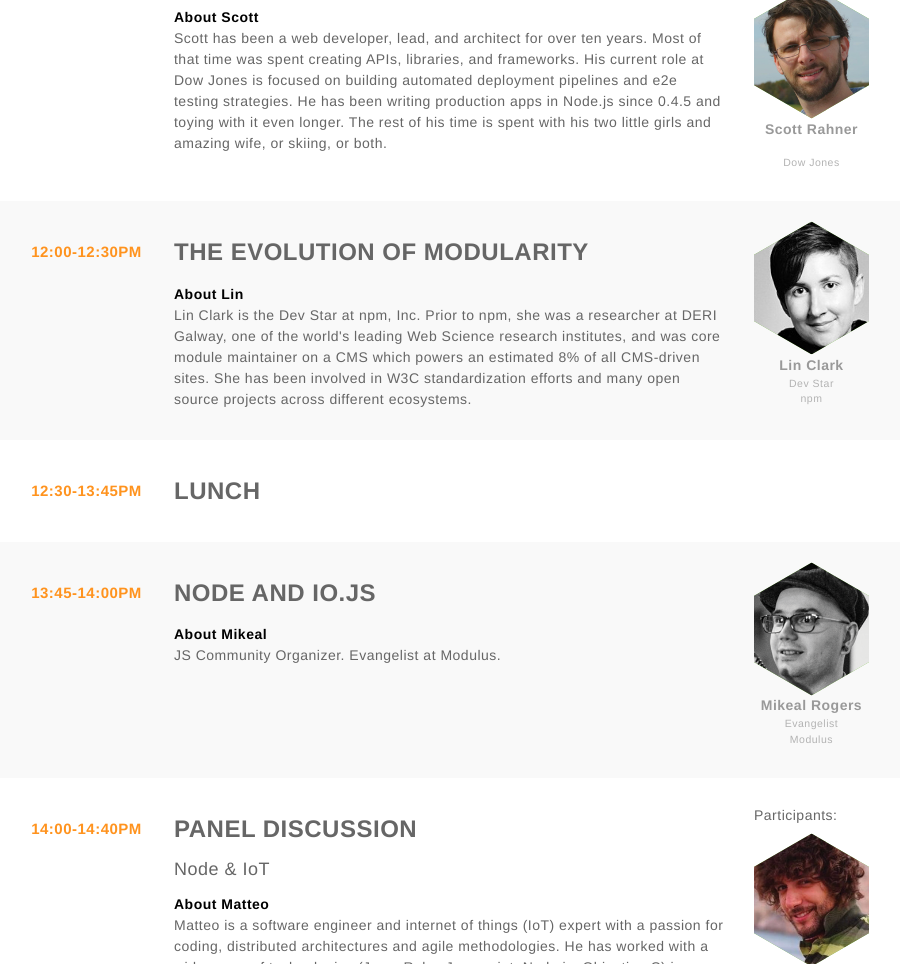
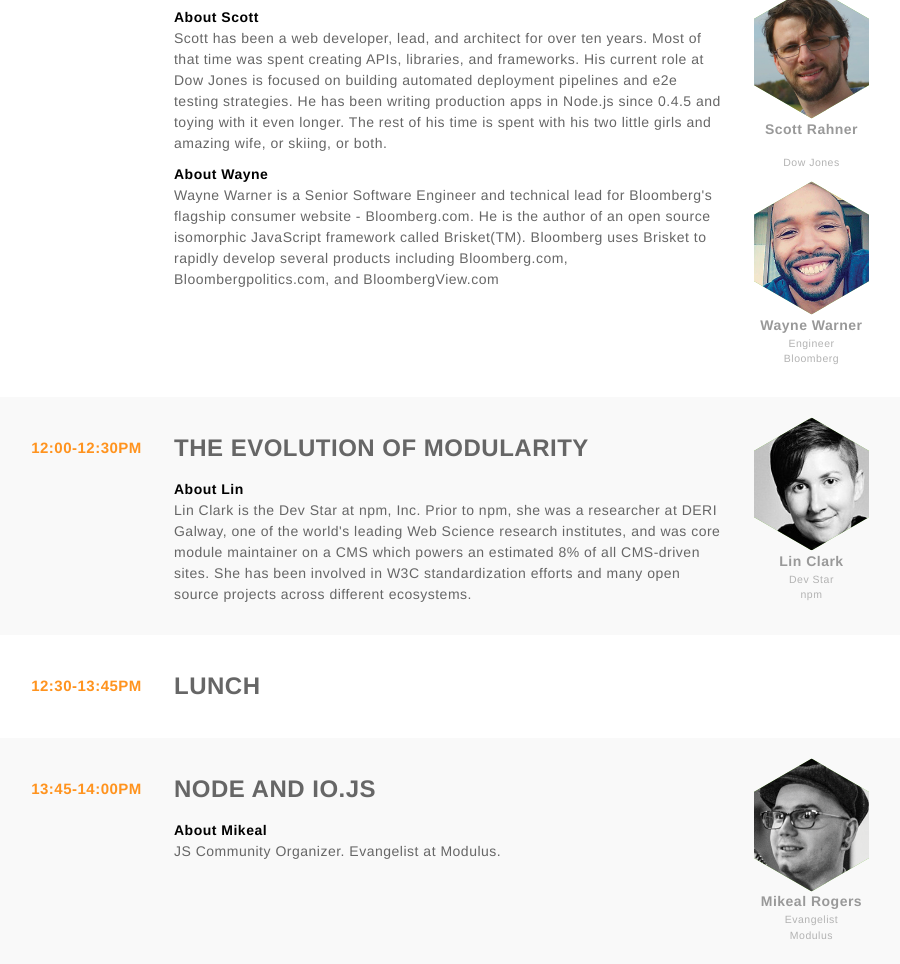
Before and after one commit to nodeday/nodeday.github.io, a plain HTML site: page 2015-condenast/index.html in a window 1280 px wide. Shown: the part 2058-3022 px from the top of the page, without its empty margins (191-1091 px from the left). Drawn offline with Linux system fonts and the light colour scheme.

Commit message:
added Wayne Warner

```diff
--- a/2015-condenast/css/app.css
+++ b/2015-condenast/css/app.css
@@ -299,7 +299,11 @@ body > section h3 {
 }
 
 .topic .speaker #cian .hexagon-3 {
-    background-image: url(../img/Cian-O_Maidin.png);
+     background-image: url(../img/Cian-O_Maidin.png);
+ }
+
+.topic .speaker #wayne_warner .hexagon-3 {
+    background-image: url(../img/Wayne-Warner.png);
 }
 
 .topic .speaker-info {
--- a/2015-condenast/index.html
+++ b/2015-condenast/index.html
@@ -376,6 +376,13 @@
                           He has been writing production apps in Node.js since 0.4.5 and toying with it even longer.
                           The rest of his time is spent with his two little girls and amazing wife, or skiing, or both.
                         </p>
+
+                        <p class="bio">
+                          <b>About Wayne</b> Wayne Warner is a Senior Software Engineer and technical lead for
+                          Bloomberg's flagship consumer website - Bloomberg.com. He is the author of an open source
+                          isomorphic JavaScript framework called Brisket(TM). Bloomberg uses Brisket to rapidly develop
+                          several products including Bloomberg.com, Bloombergpolitics.com, and BloombergView.com
+                        </p>
                     </div>
 
                   <div class="col-sm-2">
@@ -413,6 +420,24 @@
                         <p class="speaker-name">Scott Rahner</p>
 
                         <p class="speaker-occupation"><br/>Dow Jones</p>
+
+                      </div>
+
+                    </div>
+
+                    <div class="row speaker">
+
+                      <div class="col-sm-12 col-xs-6 speaker-image">
+
+                        <div class="hexagon-1" id="wayne_warner"><div class="hexagon-2"><div class="hexagon-3"></div></div></div>
+
+                      </div>
+
+                      <div class="col-sm-12 col-xs-6 speaker-info">
+
+                        <p class="speaker-name">Wayne Warner</p>
+
+                        <p class="speaker-occupation">Engineer<br/>Bloomberg</p>
 
                       </div>
 
```
Also changed, not shown: index.html (+25 -0 lines), 2015-condenast/img/Wayne-Warner.png (added).
